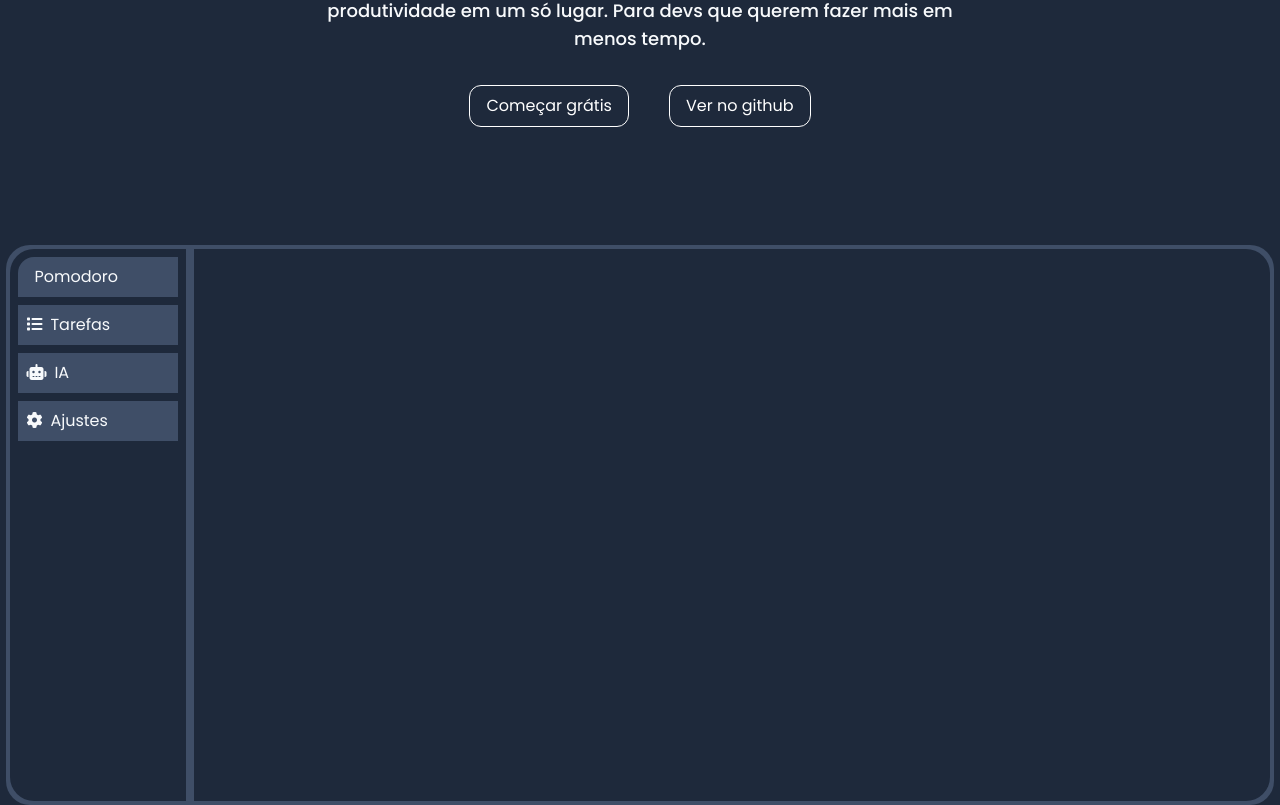
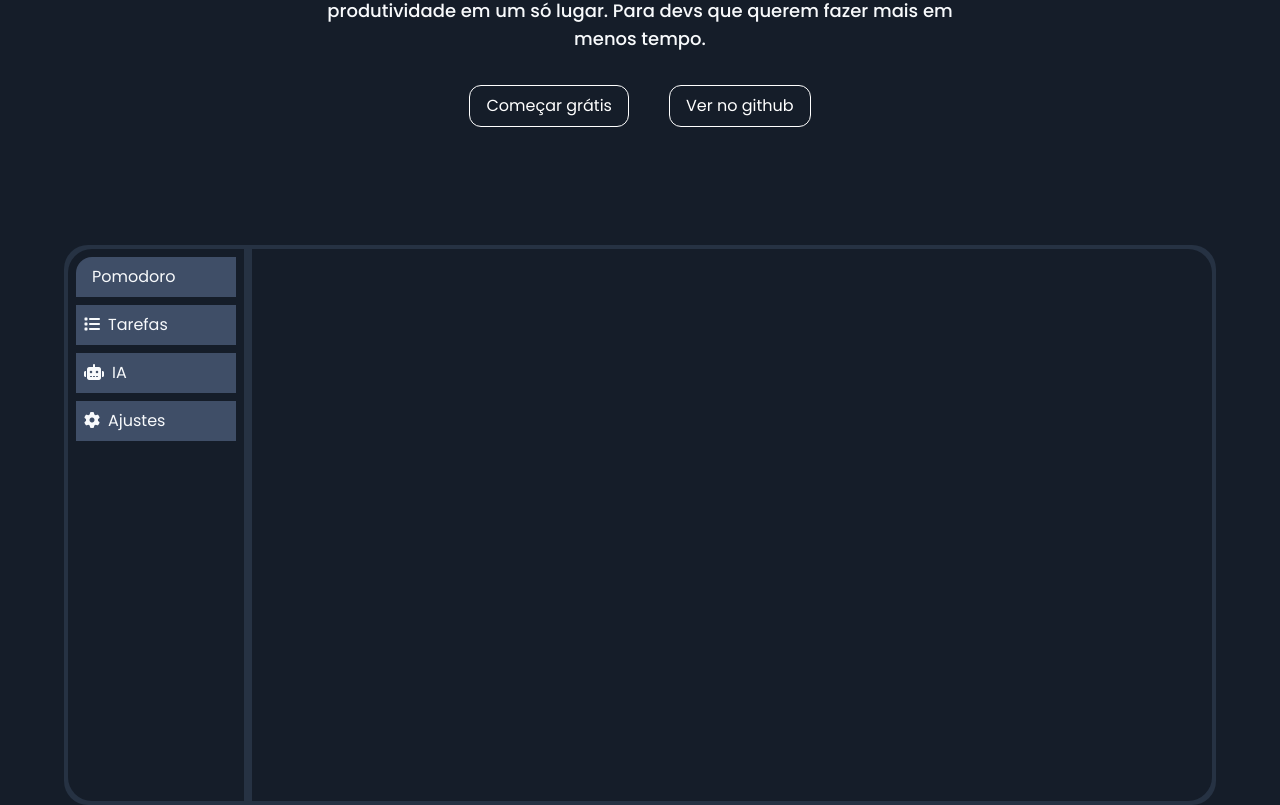
Before and after one commit to SBrunoli/FocusFlow-App, a React (Vite) app: page / in a window 1280 px wide. Shown: the part 435-1240 px from the top of the page. Built offline with nearby package versions, Linux system fonts and the light colour scheme; some icons are missing.

Commit message:
style: Ajustes de estilos no feature

```diff
--- a/src/components/Features.tsx
+++ b/src/components/Features.tsx
@@ -4,7 +4,7 @@ import ButtonDashboard from "./ui/ButtonDashboard";
 
 function Features() {
   return (
-    <main className="flex flex-row gap-2 w-full max-w-[99%] h-140 bg-[#3f4e67] rounded-3xl mr-auto ml-auto p-1">
+    <main className="flex flex-row gap-2 w-full max-w-[90%] h-140 bg-(--main-color) rounded-3xl mr-auto ml-auto p-1">
       {/* mudar conforme o link selecionado*/}
       <nav className="flex flex-col bg-(--background-color) gap-2 w-44 h-full mt-auto  p-2 rounded-bl-3xl rounded-tl-3xl">
         <ButtonDashboard
--- a/src/index.css
+++ b/src/index.css
@@ -4,7 +4,8 @@
 :root {
   --primary-color: #a855f7;
   --secondary-color: #facc15;
-  --background-color: #1e293b;
+  --background-color: #151d29;
+  --main-color: #263243;
   --text-color: #f8fafc;
 }
 
```
